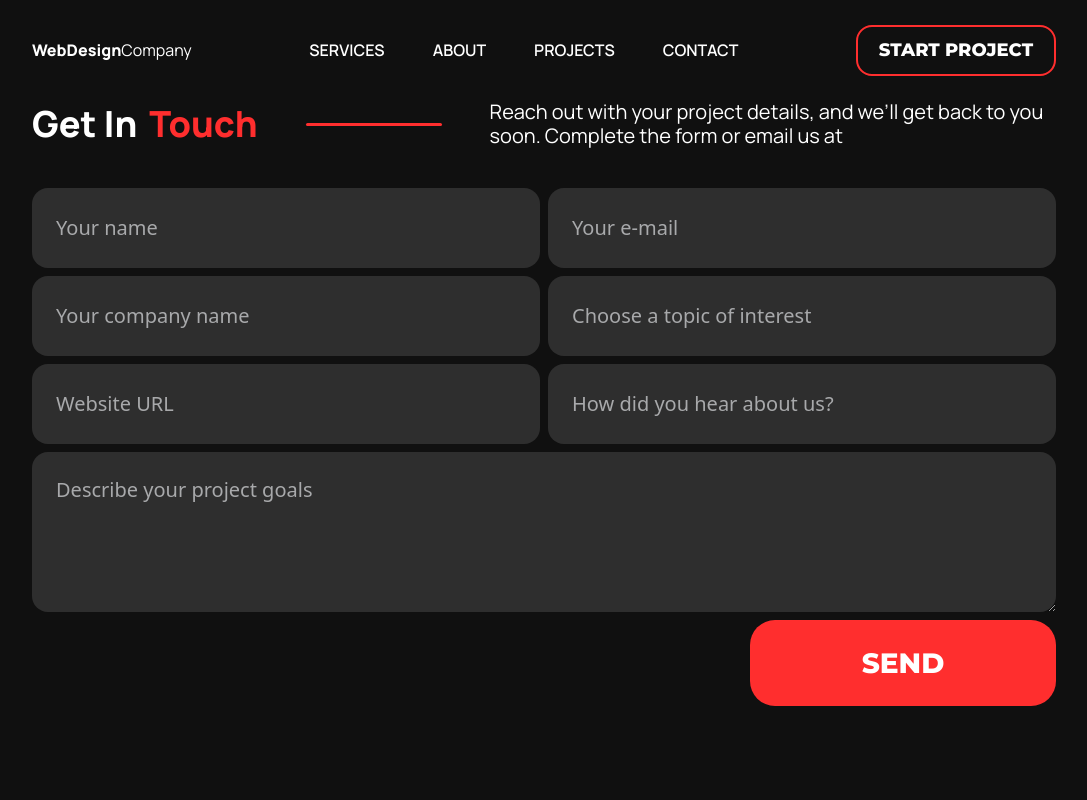
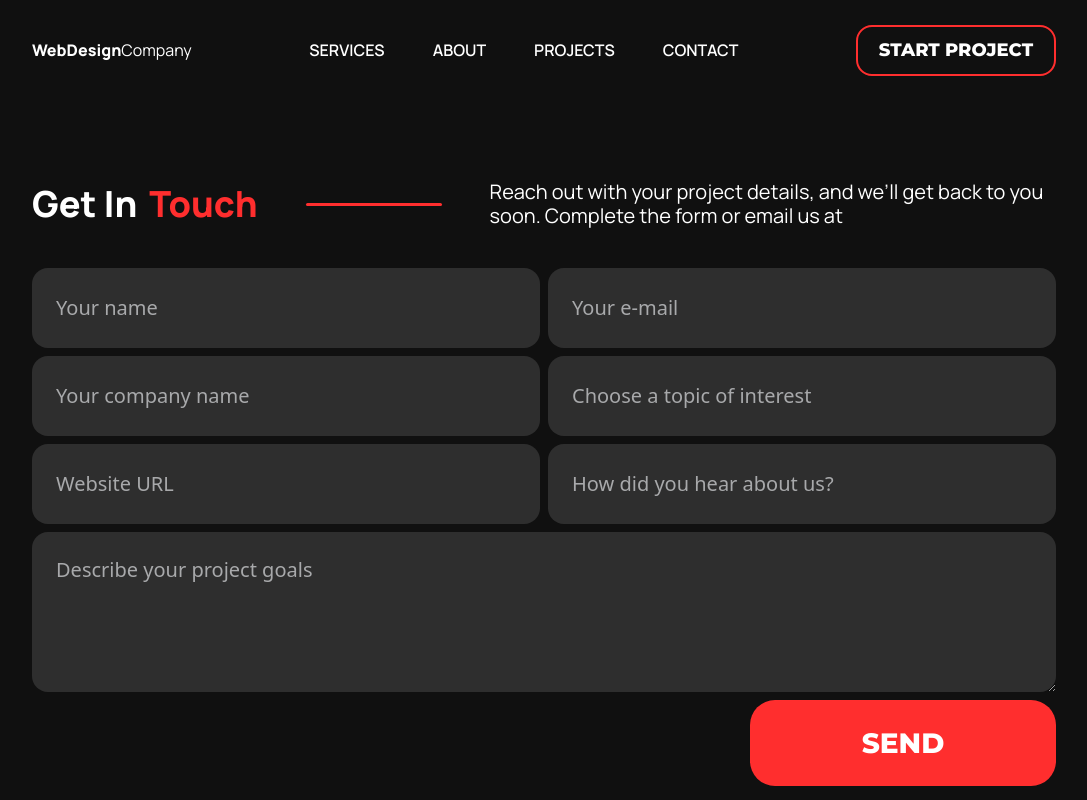
Before and after one commit to martins87/wdc-site, a Next.js app: page /contact in a window 1280 px wide. Shown: the top 800 px of the page, without its empty margins (96-1183 px from the left). Built offline with nearby package versions, Linux system fonts and the light colour scheme.

Commit message:
edit hovering styling

```diff
--- a/app/(pages)/about-us/AboutUs.tsx
+++ b/app/(pages)/about-us/AboutUs.tsx
@@ -31,7 +31,7 @@ const AboutUs = () => {
   const [openedItem, setOpenedItem] = useState<number>(0);
 
   return (
-    <div className="my-24">
+    <div className="my-20">
       <SectionTitle
         inWhite="About"
         inRed="Us"
--- a/app/(pages)/contact/page.tsx
+++ b/app/(pages)/contact/page.tsx
@@ -6,7 +6,7 @@ import Button from "@/app/components/Button";
 
 const Contact = () => {
   return (
-    <Container>
+    <Container className="my-20">
       <SectionTitle
         inWhite="Get In"
         inRed="Touch"
--- a/app/components/Container.tsx
+++ b/app/components/Container.tsx
@@ -1,12 +1,19 @@
 import { FC, ReactNode } from "react";
+import { twMerge } from "tailwind-merge";
 
 type ContainerProps = {
   children: ReactNode;
+  className?: string;
 };
 
-const Container: FC<ContainerProps> = ({ children }) => {
+const Container: FC<ContainerProps> = ({ children, className }) => {
   return (
-    <div className="w-[90%] sm:w-[95%] lg:w-[80%] flex flex-col items-center justify-center mx-auto">
+    <div
+      className={twMerge(
+        "w-[90%] sm:w-[95%] lg:w-[80%] flex flex-col items-center justify-center mx-auto",
+        className
+      )}
+    >
       {children}
     </div>
   );
--- a/app/components/Projects/ProjectCard.tsx
+++ b/app/components/Projects/ProjectCard.tsx
@@ -22,7 +22,10 @@ const ProjectCard: FC<ProjectCardProps> = ({
   orientation,
 }) => {
   return (
-    <div className="w-full h-[402px] flex flex-col tablet:flex-row rounded-3xl bg-card_background overflow-hidden">
+    <Link
+      className="w-full h-[402px] flex flex-col tablet:flex-row rounded-3xl bg-card_background overflow-hidden hover:cursor-pointer hover:bg-card_background_hover"
+      href={src}
+    >
       <div
         className={twMerge(
           "w-full tablet:w-1/2 h-1/2 tablet:h-full flex items-center justify-center overflow-hidden",
@@ -39,9 +42,7 @@ const ProjectCard: FC<ProjectCardProps> = ({
       </div>
       <div className="relative w-full tablet:w-1/2 h-1/2 tablet:h-full flex flex-col items-start justify-center gap-2 p-10 font-[family-name:var(--font-manrope)] text-white">
         <div className="absolute top-8 tablet:top-10 right-8 tablet:right-10 w-4 sm:w-6 tablet:w-8">
-          <Link href={src}>
-            <Image src={ArrowUp} alt="Arrow up" />
-          </Link>
+          <Image src={ArrowUp} alt="Arrow up" />
         </div>
         <span className="text-2xl sm:text-3xl tablet:text-4xl font-extrabold">
           {title}
@@ -50,7 +51,7 @@ const ProjectCard: FC<ProjectCardProps> = ({
           {description}
         </span>
       </div>
-    </div>
+    </Link>
   );
 };
 
--- a/components/ui/accordion.tsx
+++ b/components/ui/accordion.tsx
@@ -14,7 +14,10 @@ const AccordionItem = React.forwardRef<
 >(({ className, ...props }, ref) => (
   <AccordionPrimitive.Item
     ref={ref}
-    className={cn("bg-card_background rounded-2xl h-full", className)}
+    className={cn(
+      "bg-card_background rounded-2xl h-full hover:bg-card_background_hover",
+      className
+    )}
     {...props}
   />
 ));
--- a/tailwind.config.ts
+++ b/tailwind.config.ts
@@ -15,6 +15,7 @@ const config: Config = {
   			main_color: '#FF2E2E',
   			custom_gray: '#A8A9AB',
   			card_background: '#2E2E2E',
+  			card_background_hover: '#424242',
   			foreground: 'hsl(var(--foreground))',
   			card: {
   				DEFAULT: 'hsl(var(--card))',
```
